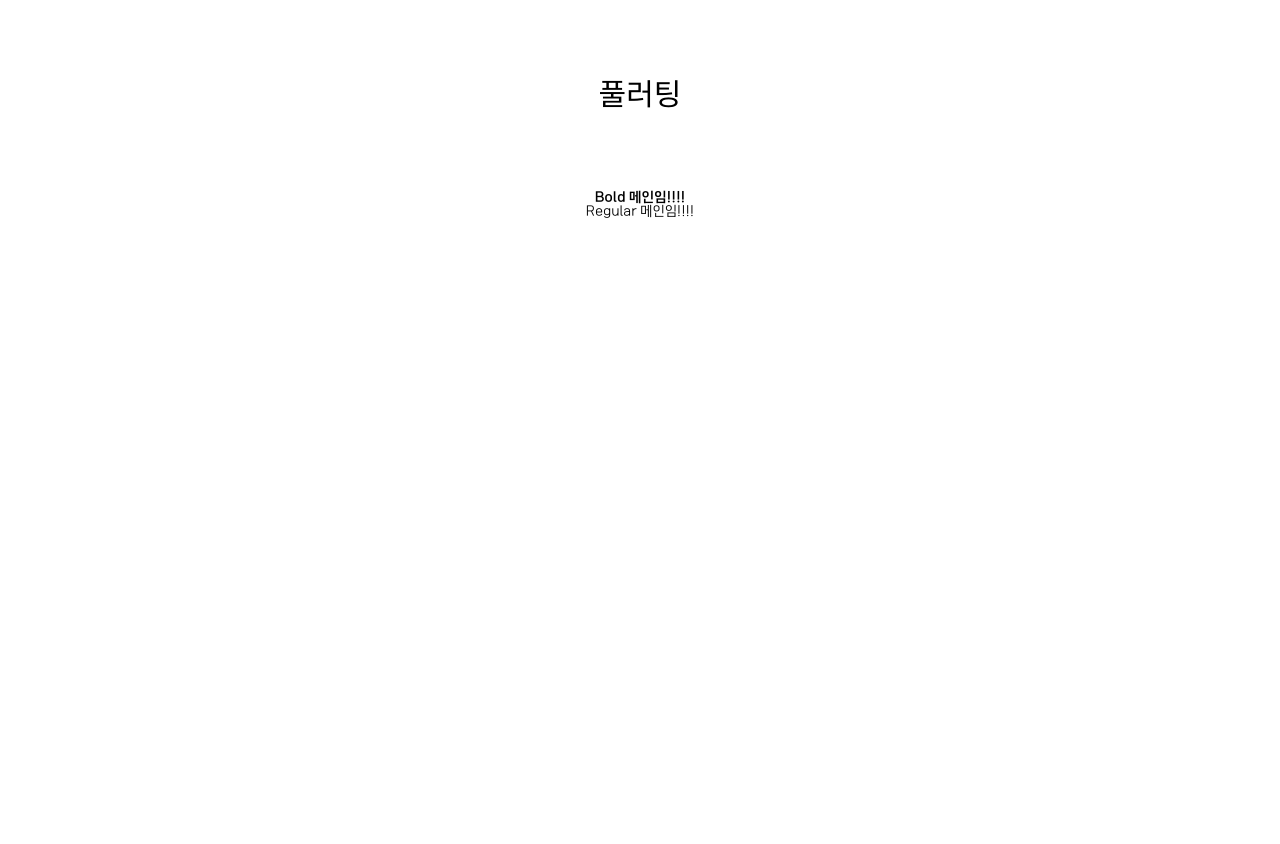
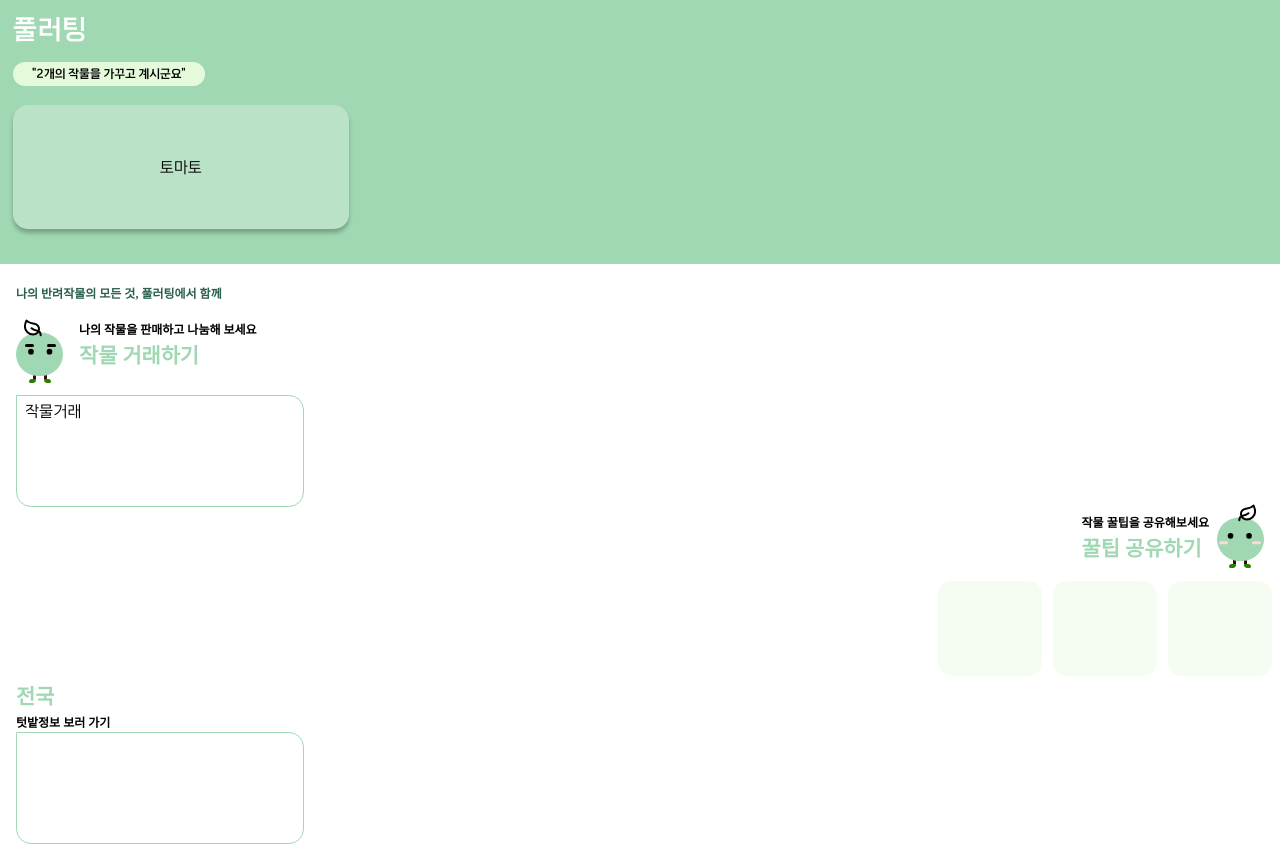
Before and after one commit to makeUgreat/Fullerting, a React (Vite) app in the folder frontend/: page / in a window 1280 px wide. Before the commit the page ends 800 px from the top, so only its background shows below. Built offline with nearby package versions, Linux system fonts and the light colour scheme; a web font is replaced by a local one.

Commit message:
[feat] : MainPage 라우터 설정

```diff
--- a/frontend/src/routes/router.tsx
+++ b/frontend/src/routes/router.tsx
@@ -2,30 +2,12 @@ import { createBrowserRouter } from "react-router-dom";
 import LoginPage from "../pages/user/LoginPage";
 import JoinPage from "../pages/user/JoinPage";
 import CropPage from "../pages/diary/CropPage";
+import MainPage from "../pages/MainPage";
 
 const router = createBrowserRouter([
   {
     path: "/",
-    element: (
-      <div style={{ margin: "0 auto", textAlign: "center" }}>
-        <div
-          style={{
-            fontSize: "1.875rem",
-            fontFamily: "seolleimcool",
-            margin: "5rem",
-          }}
-        >
-          풀러팅
-        </div>
-
-        <div style={{ fontSize: "0.875rem", fontWeight: "700" }}>
-          Bold 메인임!!!!
-        </div>
-        <div style={{ fontSize: "0.875rem", fontWeight: "400" }}>
-          Regular 메인임!!!!
-        </div>
-      </div>
-    ),
+    element: <MainPage />,
   },
   {
     path: "/login",
```
